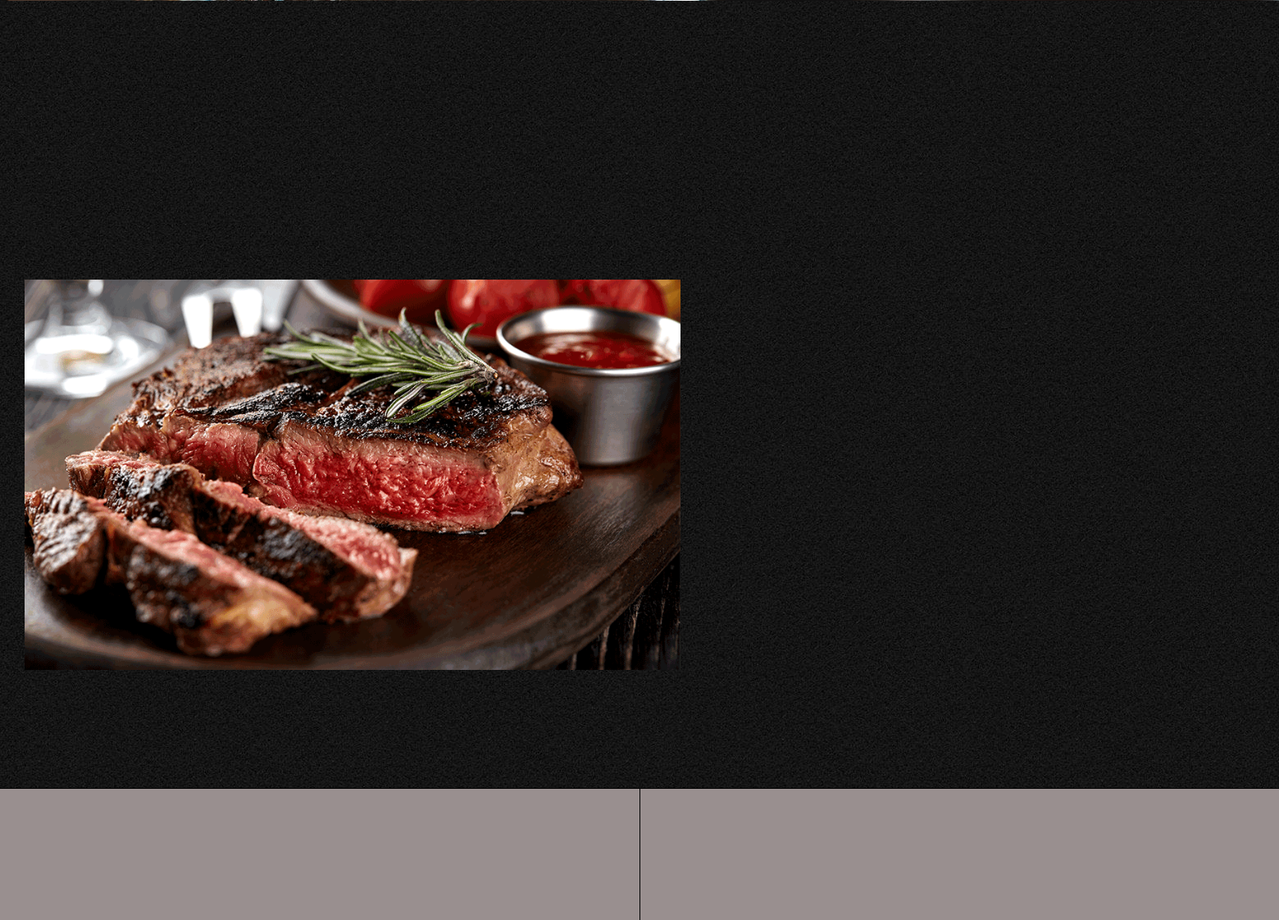
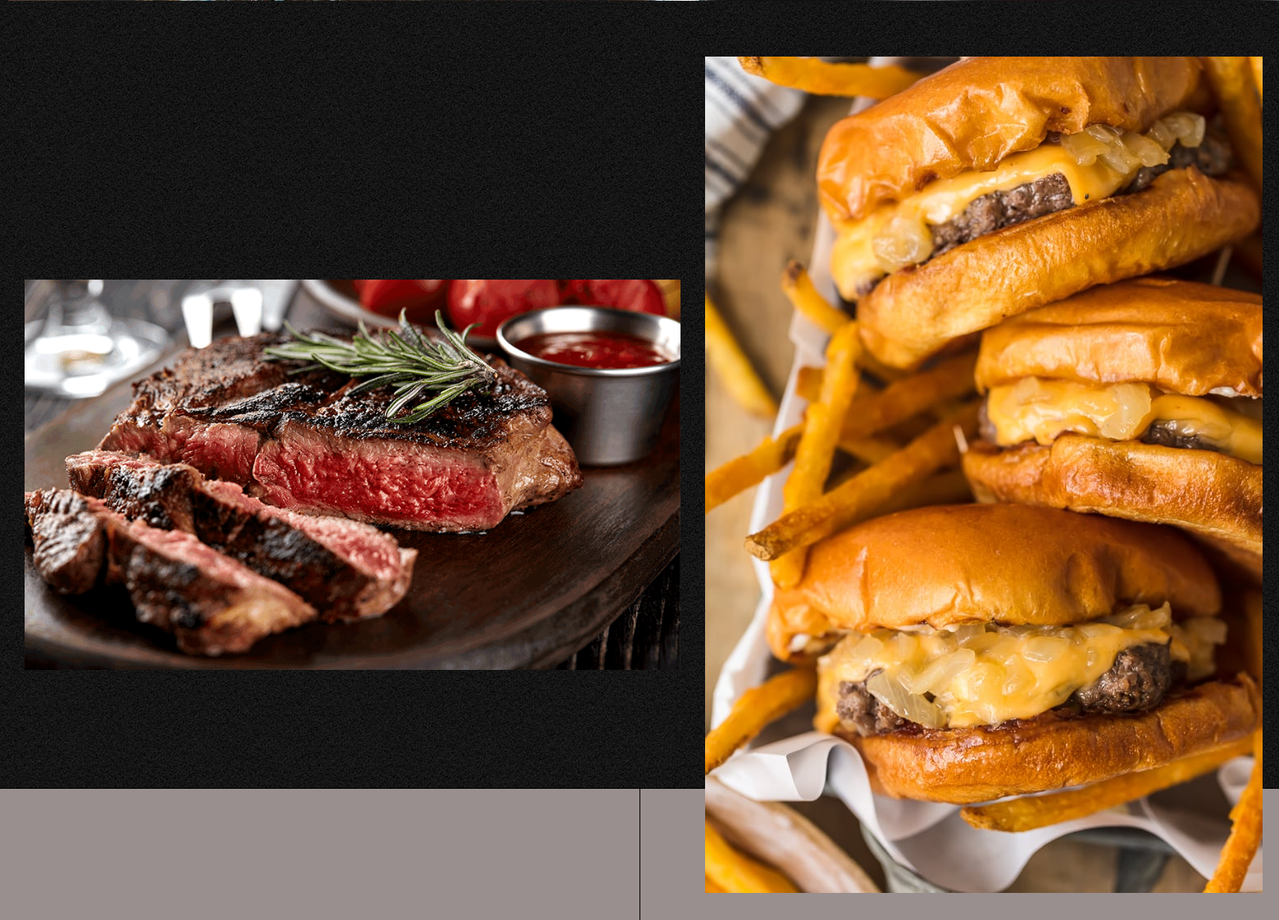
Before and after one commit to Bosse-Org/Bosses-Resturang, a PHP site: page /Bosses-Resturang/ in a window 1560 px wide. Shown: the part 669-1791 px from the top of the page at 82% size. Run offline with PHP 8.4, Linux system fonts and the light colour scheme.

Commit message:
big bug :tf: u mad??

```diff
--- a/index.php
+++ b/index.php
@@ -3,7 +3,10 @@ require_once("include/CApp.php");
 $app->renderHeader("Bosses Restaurang");
 ?>
     <div id="oxfile">
-    <img src="images/oxfileplaceholder.png" width="800px">
+    <img src="images/oxfileplaceholder.png" width="800px"><br>
+    </div>
+    <div id="oxfile">
+    <img src="images/butter-burgers.jpg">
     </div>
 <?php
 $app->renderFooter();
```
Also changed, not shown: images/butter-burgers.jpg (added).
